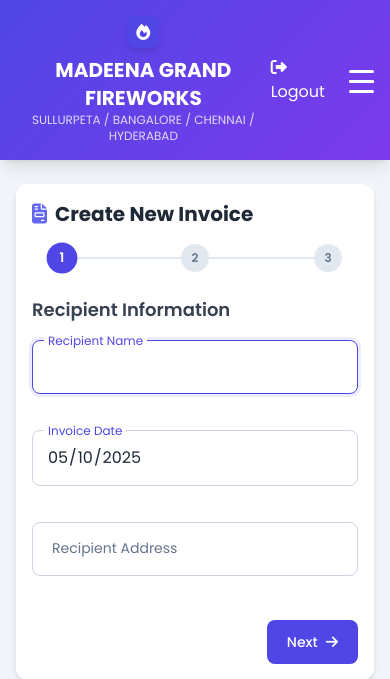
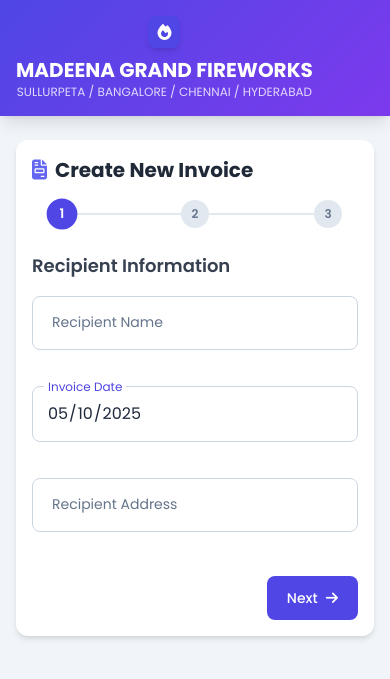
Before and after one commit to reachkamalteja/madeenagrandfireworks, a Flask app: page / in a window 390 px wide. Shown: the top 679 px of the page. Run offline with Flask 3, Linux system fonts and the light colour scheme; some libraries are stand-ins or nearby versions.

Commit message:
Update index.html

```diff
--- a/invoice/templates/index.html
+++ b/invoice/templates/index.html
@@ -476,17 +476,6 @@
                     <h1 class="text-xl font-bold">MADEENA GRAND FIREWORKS</h1>
                     <p class="text-xs opacity-80">SULLURPETA / BANGALORE / CHENNAI / HYDERABAD</p>
                 </div>
-            </div>
-            <div class="flex items-center gap-4">
-                <a href="{{ url_for('logout') }}" class="text-white hover:text-red-300 transition-colors">
-                    <i class="fas fa-sign-out-alt"></i> Logout
-                </a>
-                <button id="mobile-menu-btn" class="menu-btn md:hidden">
-                    <span></span>
-                    <span></span>
-                    <span></span>
-                    <span></span>
-                </button>
             </div>
         </div>
     </header>
```
